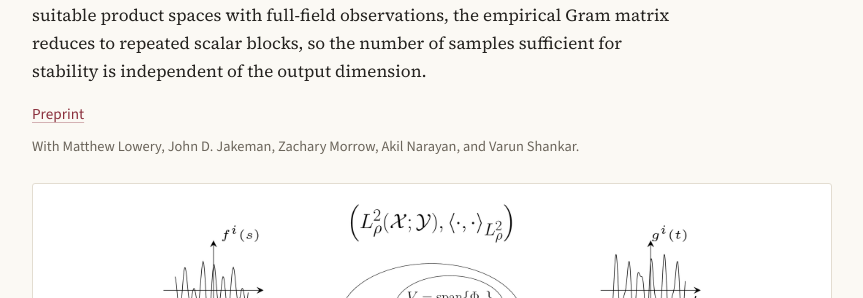
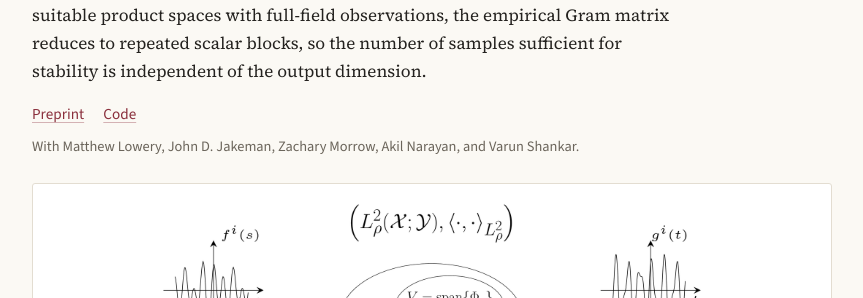
Before and after one commit to John-Turnage/john-turnage.github.io, a Jekyll site: the page built from research.html, in a window 1280 px wide and 900 px high, scrolled down 610 px. Shown: the part 156-454 px from the top of the window, without its empty margins (120-983 px from the left). Built offline with Jekyll 4.4.1, drawn with Linux system fonts in a browser that asks for light colours.

Commit message:
added code links to projects

```diff
--- a/_data/projects.yml
+++ b/_data/projects.yml
@@ -19,6 +19,8 @@ selected:
     links:
       - label: Preprint
         url: https://arxiv.org/abs/2512.11168
+      - label: Code
+        url: https://github.com/John-Turnage/OWLS_OpLearn
     with: Matthew Lowery, John D. Jakeman, Zachary Morrow, Akil Narayan, and Varun Shankar
     figures:
       - src: /assets/img/research/owls-schematic.png
@@ -90,6 +92,8 @@ selected:
     links:
       - label: Preprint
         url: https://arxiv.org/abs/2609.09506
+      - label: Code
+        url: https://github.com/fbelik/ConstructiveTchakaloffRandomizedLeastSquares
     with: Filip Bělík and Akil Narayan
     figures:
       - src: /assets/img/research/quadrature-induced-rule.png
@@ -125,6 +129,8 @@ related:
         url: https://openreview.net/forum?id=Q0C4jYZQ7x
       - label: arXiv
         url: https://arxiv.org/abs/2407.00809
+      - label: Code
+        url: https://github.com/matthew-lowery/kernel_neural_operator
     with: Matthew Lowery (lead author), Zachary Morrow, John D. Jakeman, Akil Narayan, Shandian Zhe, and Varun Shankar
 
   - id: generative
--- a/_data/publications.yml
+++ b/_data/publications.yml
@@ -12,6 +12,8 @@
           url: https://openreview.net/forum?id=Q0C4jYZQ7x
         - label: arXiv
           url: https://arxiv.org/abs/2407.00809
+        - label: Code
+          url: https://github.com/matthew-lowery/kernel_neural_operator
       abstract: >-
         This paper introduces the Kernel Neural Operator (KNO), a provably convergent operator-learning
         architecture that utilizes compositions of deep kernel-based integral operators for function-space
@@ -87,6 +89,8 @@
       links:
         - label: arXiv
           url: https://arxiv.org/abs/2609.09506
+        - label: Code
+          url: https://github.com/fbelik/ConstructiveTchakaloffRandomizedLeastSquares
       abstract: >-
         We consider using randomized least squares to construct quadrature rules exact on a subspace of
         functions. Using new conditions that we call relative admissibility and reference weight concentration,
@@ -115,6 +119,8 @@
       links:
         - label: arXiv
           url: https://arxiv.org/abs/2512.11168
+        - label: Code
+          url: https://github.com/John-Turnage/OWLS_OpLearn
       abstract: >-
         We consider the problem of learning an unknown, possibly nonlinear operator between separable Hilbert
         spaces from supervised data. Inputs are drawn from a prescribed probability measure on the input space,
```
